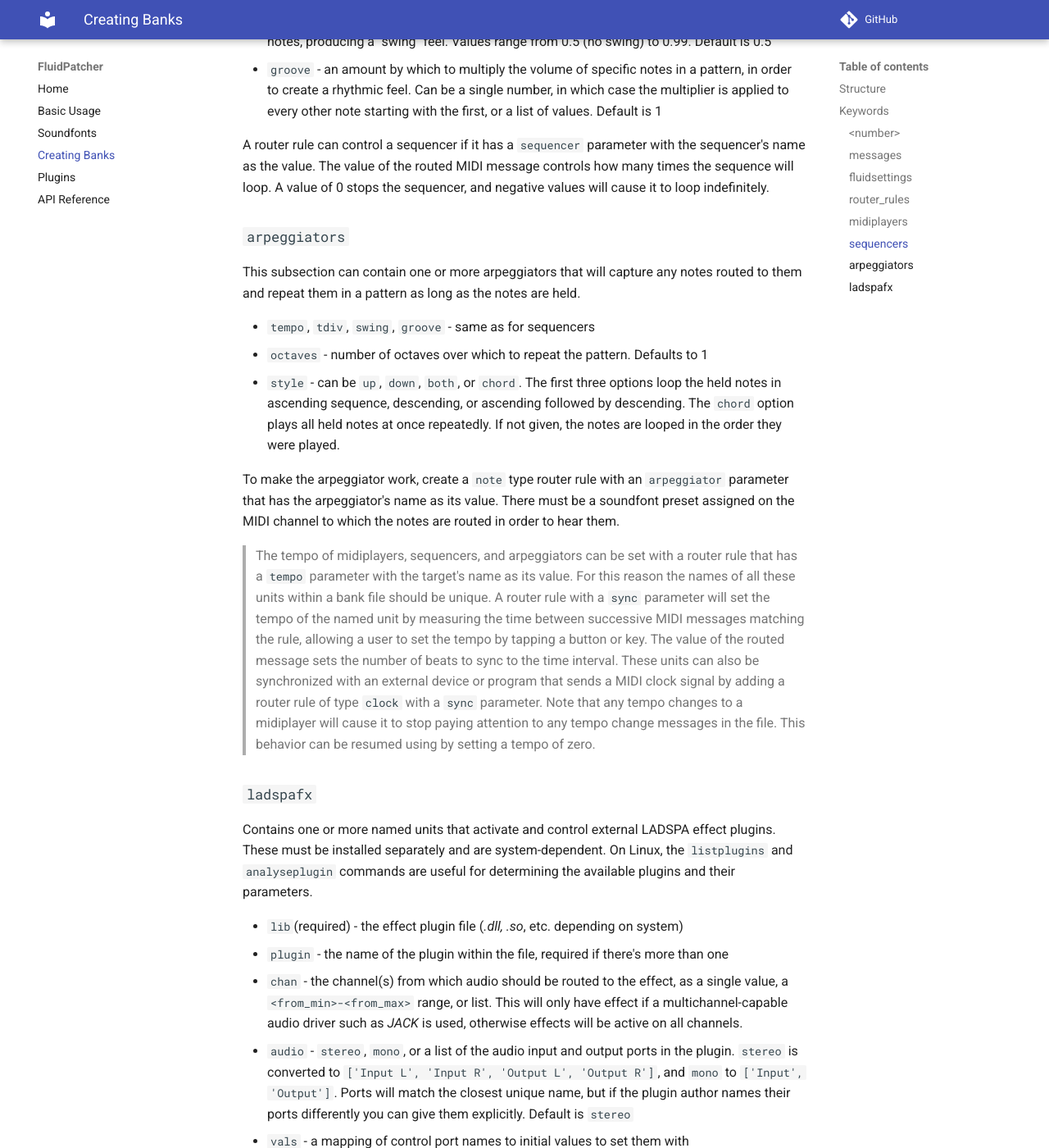
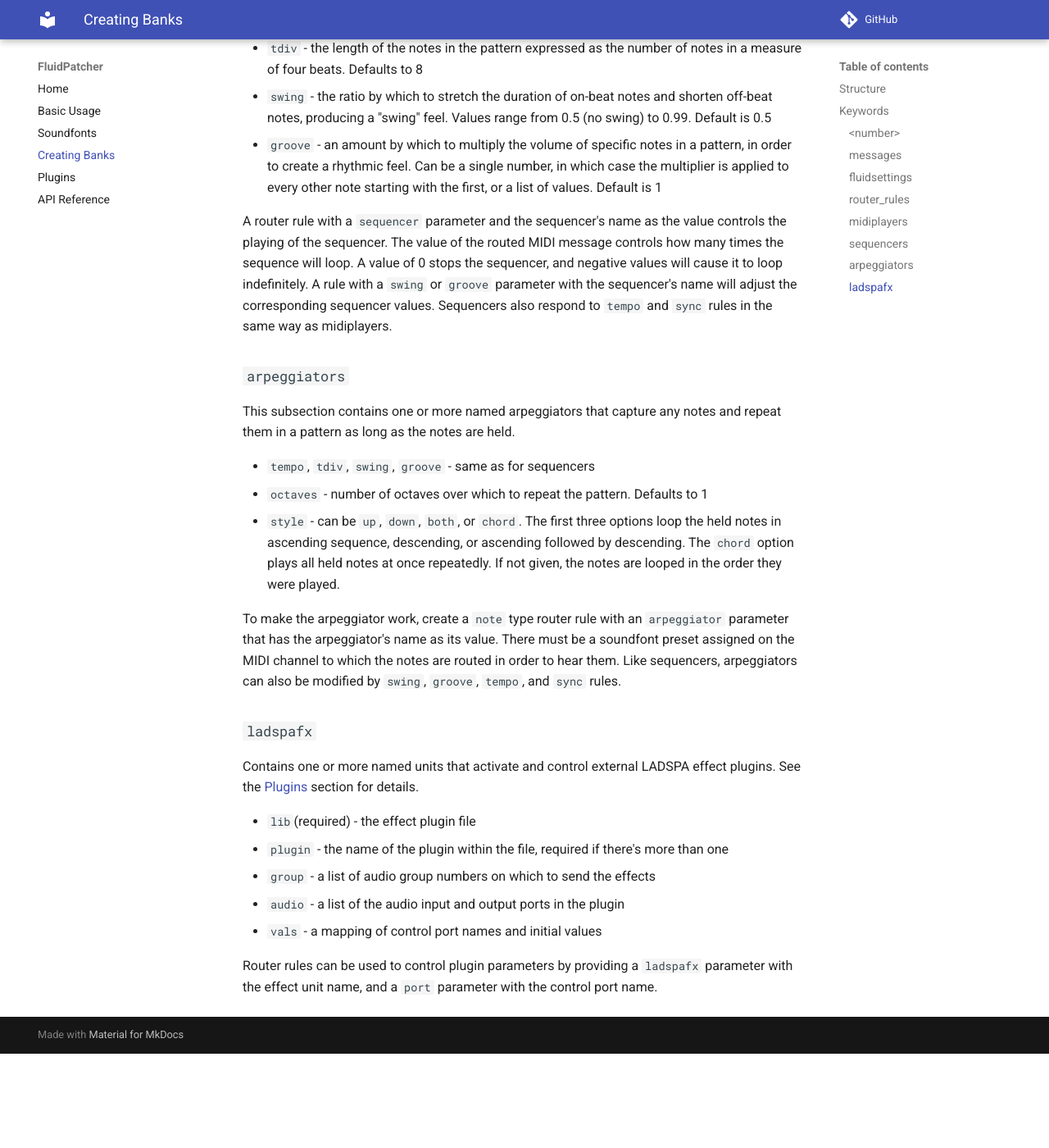
Before and after one commit to GeekFunkLabs/fluidpatcher, an MkDocs documentation site: the page built from docs/bank_files.md, in a window 1280 px wide and 1400 px high, scrolled down 4043 px. Shown: the whole window at 82% size. Built offline with MkDocs 1.6.1 and Material for MkDocs 9.7.7, drawn with Linux system fonts in a browser that asks for light colours; comment, search, counter and statistics services are not loaded; after the commit the page ends 5328 px from its top, so only the background shows below that; some of the changed text lies outside the part shown.

Commit message:
Update bank_files.md

```diff
--- a/docs/bank_files.md
+++ b/docs/bank_files.md
@@ -22,11 +22,11 @@
 patches:
   Harpsichord:
     1: defaultGM:sf2:000:006
-	fluidsettings:
-	  synth.reverb.room-size: 0.1
+    fluidsettings:
+      synth.reverb.room-size: 0.1
   Piano and Bass:
     2: defaultGM.sf2:000:000
-	3: defaultGM.sf2:000:034
+    3: defaultGM.sf2:000:034
 router_rules:
   - {type: note, chan: 1=2, par1: C1-B3}
   - {type: note, chan: 1=3, par1: C4-B6}
@@ -62,7 +62,7 @@
 * a single value matches exactly that value and passes it unmodified
 * a range `<from_min>-<from_max>` matches any values in the range without changing them
 * `<from_min>-<from_max>=<value>` matches values in the range and sets them to _value_ in the created event
-* `<from_min>-<from_max>=<to_min>-<to_max>` matches values in the _from_ range and scales them to values in the _to_ range for `par1` and `par2`; for `chan` any event in the _from_ range creates events on every channel in the _to_ range
+* `<from_min>-<from_max>=<to_min>-<to_max>` matches values in the _from_ range and scales them to values in the _to_ range for `par1` and `par2`; for `chan` a message on a channel in the _from_ range triggers events on every channel in the _to_ range
 * `<from_channel>=<min_channel>-<max_channel>` matches messages from the specified channel and creates events on every channel in the given range
 * `<from_min>-<from_max>*<factor>+<offset>` matches values in the range, multiplies them by _factor_ and adds _offset_.
 
@@ -72,60 +72,52 @@
 * 1- to 2-parameter: `par1` becomes `par2`, `par1` is taken from `par2` of the rule
 * sytem realtime to 1- or 2-parameter: `chan`, `par1`, and `par2` are set by the rule parameters
 
-Rules can have other parameters, in which case they do not send events to the synth and are used to trigger additional features. A rule with a `fluidsetting` parameter will change the corresponding FluidSynth setting. Rules with a `patch` parameter can be used to select patches - a patch number or name as the parameter value selects that patch, a number followed by `+` or `-` increments the patch number, and `select` sets the patch number according to the message. Other special rules are explained in relevant sections below.
+Rules can have other parameters, in which case they do not send events to the synth and are used to trigger additional features. A rule with a `fluidsetting` parameter will change the corresponding FluidSynth setting. Rules with a `patch` parameter can be used to select patches - a patch number or name as the parameter value selects that patch, a number followed by `+` or `-` increments the patch number, and `select` sets the patch number according to the message. Patch numbers begin with 1. Other special rules are explained in relevant sections below.
 
 ### `midiplayers`
 
 A subsection that contains one or more named midiplayers that can play, loop, and seek within MIDI files.
 
-- `file`(required) - the MIDI file to play, can also be a list of files to play in sequence
-- `tempo` - tempo at which to play the file, in bpm. If not given, the tempo messages in the file will be obeyed
-- `loops` - a list of pairs of _start, end_ ticks. When the song reaches an _end_ tick, it will seek back to the previous _start_ tick in the list. A negative _start_ value rewinds to the beginning of the song and stops playback.
-- `barlength` - the number of ticks corresponding to a whole number of musical measures in the song. If the midiplayer is playing and a router rule tells it to seek to a point in the song, it will wait until the end of a bar to do so. By default barlength is 0 and seeking will occur immediately.
-- `chan` - a channel routing specification, of the same format as for a router rule, for all the messages in the file. This can be useful if your MIDI controller plays on the same channel as one or more of the tracks in the file, and you don't want the messages to interfere.
-- `mask` - a list of MIDI message types to ignore in the file. A useful value is `['prog']`, which will prevent program changes in the file from changing your patch settings.
+* `file`(required) - the MIDI file to play
+* `tempo` - tempo at which to play the file, in bpm. If not given, the tempo messages in the file will be obeyed
+* `loops` - a list of pairs of _start, end_ ticks. When the song reaches an _end_ tick, it will seek back to the previous _start_ tick in the list. If the _start_ tick is a negative number the player stops.
+* `barlength` - the number of ticks corresponding to a whole number of musical measures in the song
+* `chan` - same format as for a router rule parameter, can route MIDI messages in the file to different channels
+* `mask` - a list of MIDI message types to ignore in the file
 
-Router rules for controlling midiplayers have a `midiplayer` parameter with the player name as its value. will tell the named midiplayer to play if the routed message value is positive or pause if the value is zero. If the rule also has a `tick` parameter, the midiplayer will seek to that tick position in the song. If the value of `tick` has a `+` or `-` suffix the midiplayer will seek forward or backward from the current position. If the routed message value is negative and the midiplayer is currently playing, seeking will be postponed until the song reaches the end of a measure as specified by `barlength`.
+Router rules for controlling midiplayers have a `midiplayer` parameter with the player name as its value. The file pauses playing if the routed message value is zero, otherwise it plays/resumes. If the rule also has a `tick` parameter, the midiplayer will seek to that tick position in the song. If the value of `tick` has a `+` or `-` suffix the midiplayer will seek forward or backward from the current position. If the routed message value is negative and the midiplayer is currently playing, seeking will be postponed until the song reaches the end of a measure as specified by `barlength`.
+
+A rule with a `tempo` parameter and a midiplayer's name as its value will set the playing tempo of the midiplayer. A router rule with a `sync` parameter will set the tempo of the midiplayer by measuring the time between successive MIDI messages matching the rule, allowing a user to set the tempo by tapping a button or key. The value of the routed message sets the number of beats to sync to the time interval. A `sync` rule with type `clock` will synchronize the player with an external device or program that sends MIDI clock signals. Tempo changes to a midiplayer will cause it to stop paying attention to any tempo change messages in the file. This can be canceled by setting the tempo to zero.
 
 ### `sequencers`
 
 A subsection containing one or more named sequencers that can play a series of looped notes. A sequencer can have the following attributes:
 
-- `notes`(required) - a list of note messages the sequencer will play. There must be a soundfont preset assigned to the MIDI channel of the notes in order to hear them.
-- `tempo` - in beats per minute, defaults to 120
-- `tdiv` - the length of the notes in the pattern expressed as the number of notes in a measure of four beats. Defaults to 8
-- `swing` - the ratio by which to stretch the duration of on-beat notes and shorten off-beat notes, producing a "swing" feel. Values range from 0.5 (no swing) to 0.99. Default is 0.5
-- `groove` - an amount by which to multiply the volume of specific notes in a pattern, in order to create a rhythmic feel. Can be a single number, in which case the multiplier is applied to every other note starting with the first, or a list of values. Default is 1
+* `notes`(required) - a list of note messages the sequencer will play. There must be a soundfont preset assigned to the MIDI channel of the notes in order to hear them.
+* `tempo` - in beats per minute, defaults to 120
+* `tdiv` - the length of the notes in the pattern expressed as the number of notes in a measure of four beats. Defaults to 8
+* `swing` - the ratio by which to stretch the duration of on-beat notes and shorten off-beat notes, producing a "swing" feel. Values range from 0.5 (no swing) to 0.99. Default is 0.5
+* `groove` - an amount by which to multiply the volume of specific notes in a pattern, in order to create a rhythmic feel. Can be a single number, in which case the multiplier is applied to every other note starting with the first, or a list of values. Default is 1
 
-A router rule can control a sequencer if it has a `sequencer` parameter with the sequencer's name as the value. The value of the routed MIDI message controls how many times the sequence will loop. A value of 0 stops the sequencer, and negative values will cause it to loop indefinitely.
+A router rule with a `sequencer` parameter and the sequencer's name as the value controls the playing of the sequencer. The value of the routed MIDI message controls how many times the sequence will loop. A value of 0 stops the sequencer, and negative values will cause it to loop indefinitely. A rule with a `swing` or `groove` parameter with the sequencer's name will adjust the corresponding sequencer values. Sequencers also respond to `tempo` and `sync` rules in the same way as midiplayers.
 
 ### `arpeggiators`
 
-This subsection can contain one or more arpeggiators that will capture any notes routed to them and repeat them in a pattern as long as the notes are held.
+This subsection contains one or more named arpeggiators that capture any notes and repeat them in a pattern as long as the notes are held.
 
-- `tempo`, `tdiv`, `swing`, `groove` - same as for sequencers
-- `octaves` - number of octaves over which to repeat the pattern. Defaults to 1
-- `style` - can be `up`, `down`, `both`, or `chord`. The first three options loop the held notes in ascending sequence, descending, or ascending followed by descending. The `chord` option plays all held notes at once repeatedly. If not given, the notes are looped in the order they were played.
+* `tempo`, `tdiv`, `swing`, `groove` - same as for sequencers
+* `octaves` - number of octaves over which to repeat the pattern. Defaults to 1
+* `style` - can be `up`, `down`, `both`, or `chord`. The first three options loop the held notes in ascending sequence, descending, or ascending followed by descending. The `chord` option plays all held notes at once repeatedly. If not given, the notes are looped in the order they were played.
 
-To make the arpeggiator work, create a `note` type router rule with an `arpeggiator` parameter that has the arpeggiator's name as its value. There must be a soundfont preset assigned on the MIDI channel to which the notes are routed in order to hear them.
-
-> The tempo of midiplayers, sequencers, and arpeggiators can be set with a router rule that has a `tempo`
-> parameter with the target's name as its value. For this reason the names of all these units within a bank file
-> should be unique. A router rule with a `sync` parameter will set the tempo of the named unit by measuring the
-> time between successive MIDI messages matching the rule, allowing a user to set the tempo by tapping a button
-> or key. The value of the routed message sets the number of beats to sync to the time interval. These units can
-> also be synchronized with an external device or program that sends a MIDI clock signal by adding a router rule
-> of type `clock` with a `sync` parameter. Note that any tempo changes to a midiplayer will cause it to stop
-> paying attention to any tempo change messages in the file. This behavior can be resumed using by setting a
-> tempo of zero.
+To make the arpeggiator work, create a `note` type router rule with an `arpeggiator` parameter that has the arpeggiator's name as its value. There must be a soundfont preset assigned on the MIDI channel to which the notes are routed in order to hear them. Like sequencers, arpeggiators can also be modified by `swing`, `groove`, `tempo`, and `sync` rules.
 
 ### `ladspafx`
-Contains one or more named units that activate and control external LADSPA effect plugins. These must be installed separately and are system-dependent. On Linux, the `listplugins` and `analyseplugin` commands are useful for determining the available plugins and their parameters.
+Contains one or more named units that activate and control external LADSPA effect plugins. See the [Plugins](ladspa_plugins.md) section for details.
 
-- `lib`(required) - the effect plugin file (_.dll, .so_, etc. depending on system)
-- `plugin` - the name of the plugin within the file, required if there's more than one
-- `chan` - the channel(s) from which audio should be routed to the effect, as a single value, a `<from_min>-<from_max>` range, or list. This will only have effect if a multichannel-capable audio driver such as _JACK_ is used, otherwise effects will be active on all channels.
-- `audio` - `stereo`, `mono`, or a list of the audio input and output ports in the plugin. `stereo` is converted to `['Input L', 'Input R', 'Output L', 'Output R']`, and `mono` to `['Input', 'Output']`. Ports will match the closest unique name, but if the plugin author names their ports differently you can give them explicitly. Default is `stereo`
-- `vals` - a mapping of control port names to initial values to set them with
+* `lib`(required) - the effect plugin file
+* `plugin` - the name of the plugin within the file, required if there's more than one
+* `group` - a list of audio group numbers on which to send the effects
+* `audio` - a list of the audio input and output ports in the plugin
+* `vals` - a mapping of control port names and initial values
 
-Router rules can be used to control effects unit parameters by including a `ladspafx` parameter with the effect unit name, and a `port` parameter with the control port name/nearest match.
+Router rules can be used to control plugin parameters by providing a `ladspafx` parameter with the effect unit name, and a `port` parameter with the control port name.
```
